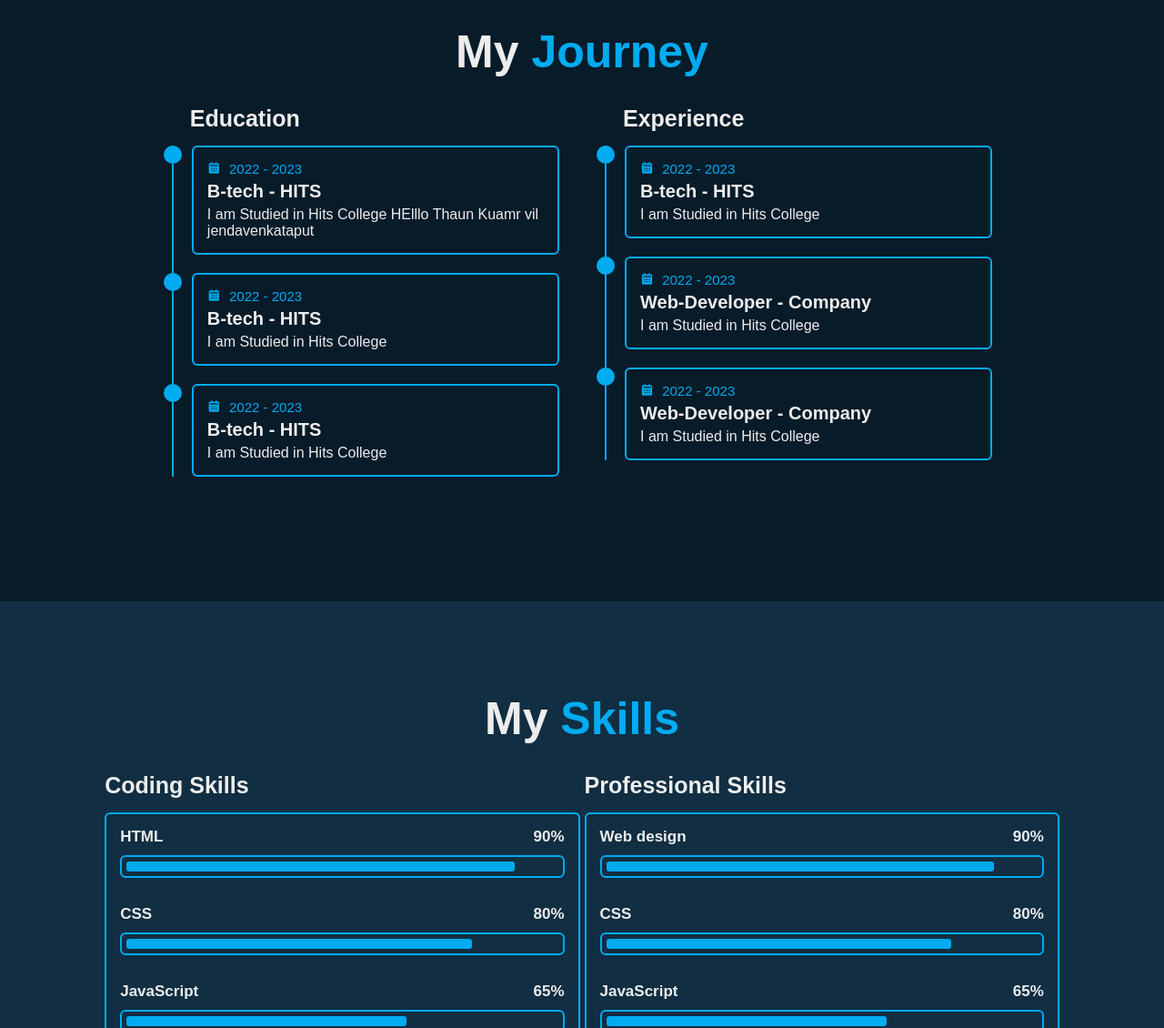
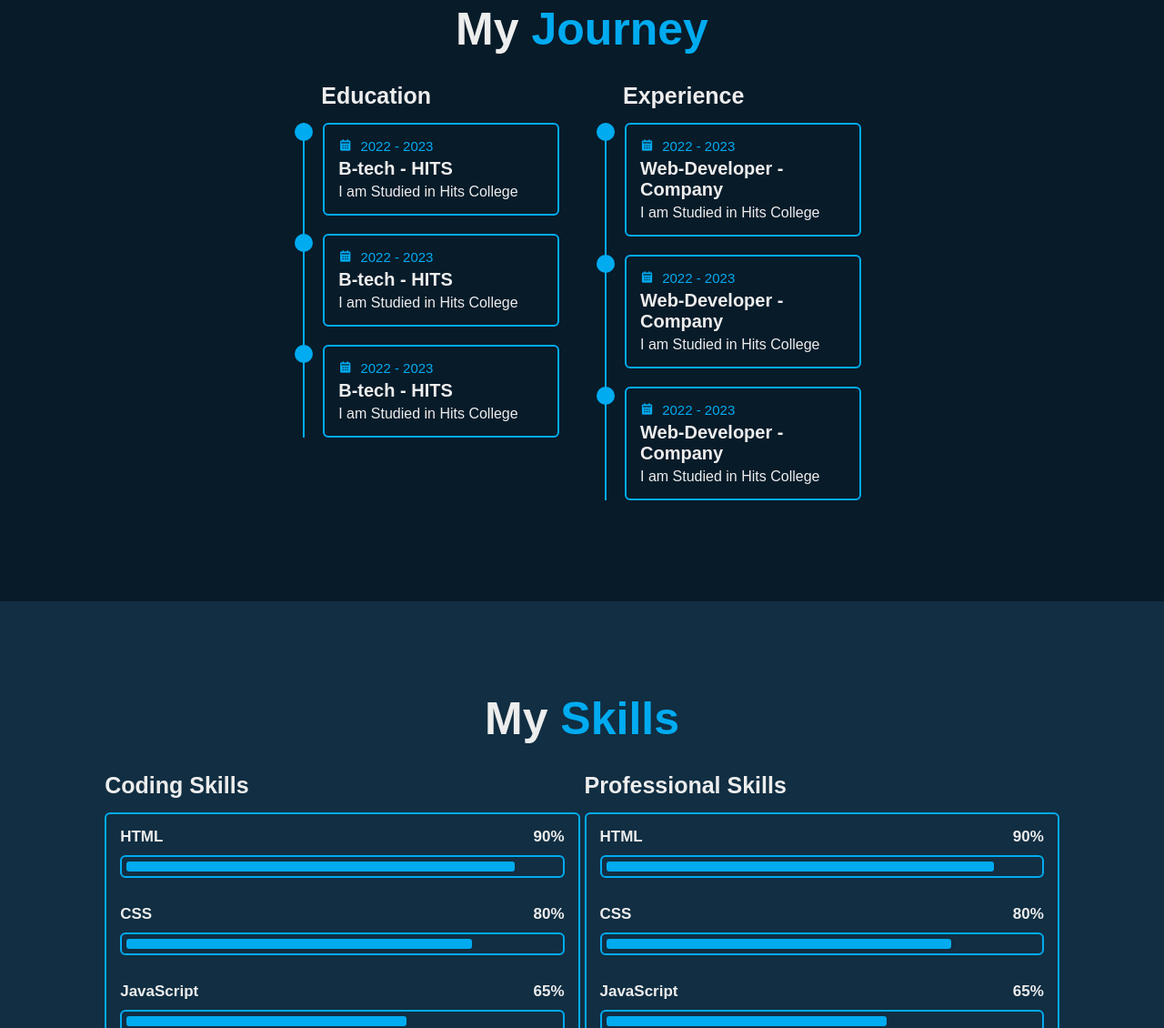
Before and after one commit to BTKcreations/MyPortfolio, a plain HTML site: page index.html in a window 1280 px wide. Shown: the part 1739-2869 px from the top of the page at 91% size. Drawn offline with nearby package versions, Linux system fonts and the light colour scheme.

Commit message:
update index.html update style.css

```diff
--- a/index.html
+++ b/index.html
@@ -86,7 +86,7 @@
                         <div class="content">
                             <div class="year"><i class='bx bxs-calendar'></i> 2022 - 2023</div>
                             <h3>B-tech - HITS</h3>
-                            <p>I am Studied in Hits College HElllo Thaun Kuamr vil jendavenkataput</p>
+                            <p>I am Studied in Hits College</p>
                         </div>
                     </div>
 
@@ -115,7 +115,7 @@
                     <div class="education-content">
                         <div class="content">
                             <div class="year"><i class='bx bxs-calendar'></i> 2022 - 2023</div>
-                            <h3>B-tech - HITS</h3>
+                            <h3>Web-Developer - Company</h3>
                             <p>I am Studied in Hits College</p>
                         </div>
                     </div>
@@ -178,7 +178,7 @@
                 <div class="skills-box">
                     <div class="skills-content">
                         <div class="progress">
-                            <h3>Web design <span>90%</span></h3>
+                            <h3>HTML<span>90%</span></h3>
                             <div class="bar"><span></span></div>
                         </div>
 
```
